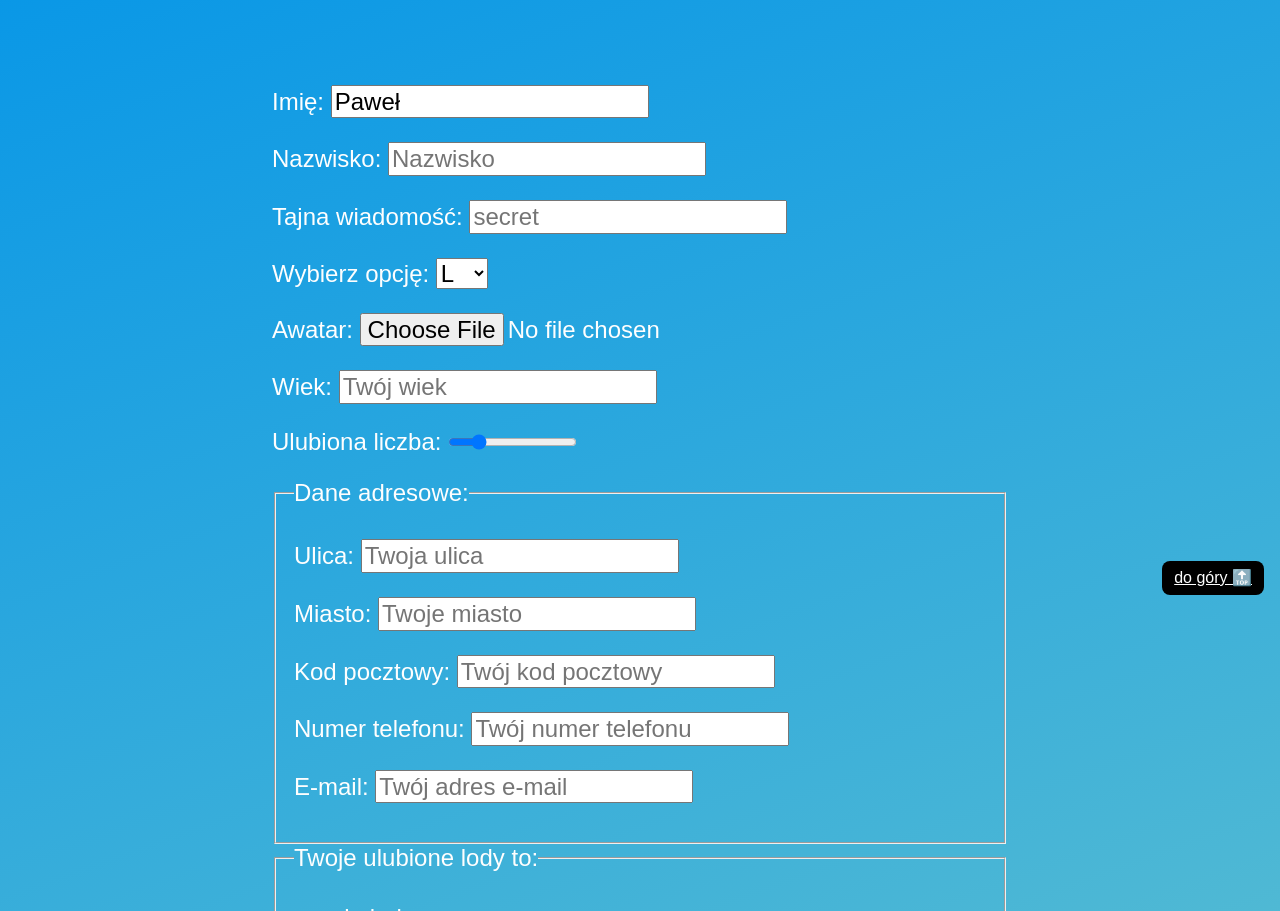
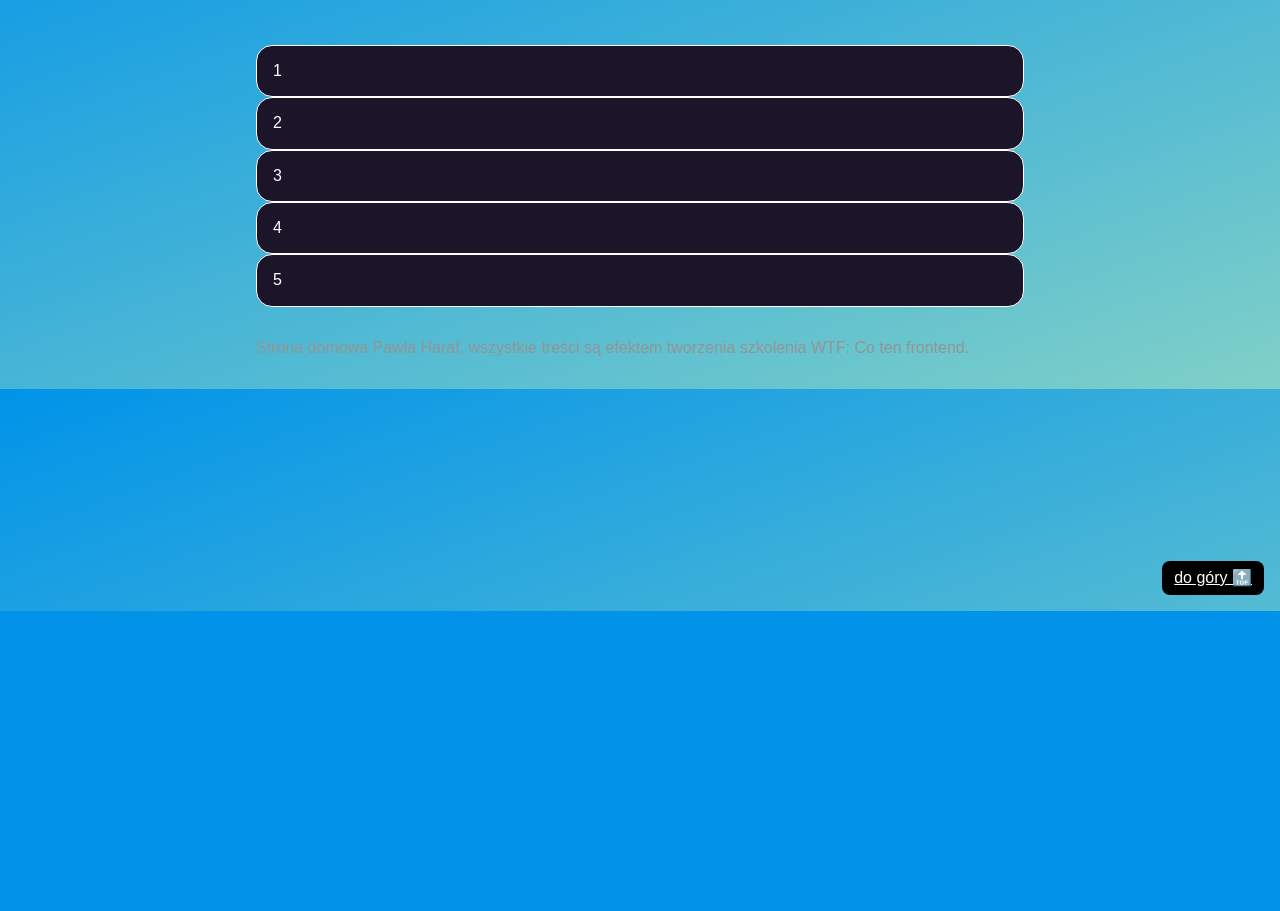
Before and after one commit to pawel-haraf/homepage, a plain HTML site: page grid-playground.html in a window 1280 px wide. Shown: the part 189-1100 px from the top of the page. After the commit the page ends 800 px from the top, so only its background shows below. Drawn offline with Linux system fonts and the light colour scheme.

Commit message:
Added new content to html and css in grid's subpage

```diff
--- a/grid-playground.html
+++ b/grid-playground.html
@@ -8,6 +8,7 @@
     <link rel="stylesheet" href="/style.css" type="text/css">
     <link rel="stylesheet" href="/normalize.css" type="text/css">
     <link rel="stylesheet" href="/form-style.css">
+    <link rel="stylesheet" href="/grid-style.css">
 </head>
 
 <body>
@@ -27,110 +28,13 @@
         <header class="page-header" id="top">
             <h1 class="page-header__heading">Playground grid</h1>
         </header>
-        <section class="form">
-            <form action="https://forms.cotenfrontend.pl" method="post">
-                <p>
-                    <label for="firstName">Imię:</label>
-                    <input id="firstName" name="firstName" value="Paweł" placeholder="Imię">
-                </p>
-                <p>
-                    <label for="lastName">Nazwisko:</label>
-                    <input id="lastName" name="lastName" placeholder="Nazwisko" required </p>
-                <p>
-                    <label for="secret">Tajna wiadomość:</label>
-                    <input id="secret" name="secret" placeholder="secret" type="password">
-                </p>
-                <p>
-                    <label for="size">Wybierz opcję:</label>
-                    <select name="size" id="size">
-                        <option value="s">S</option>
-                        <option value="m">M</option>
-                        <option selected value="l">L</option>
-                        <option value="xl">XL</option>
-                    </select>
-                </p>
-                <p>
-                    <label for="avatar">Awatar:</label>
-                    <input id="avatar" name="avatar" type="file">
-                </p>
-                <p>
-                    <label for="age">Wiek:</label>
-                    <input id="age" name="age" placeholder="Twój wiek" type="number">
-                </p>
-                <p>
-                    <label for="favNumber">Ulubiona liczba:</label>
-                    <input id="favNumber" name="favNumber" type="range" min="0" max="100" step="5" value="20">
-                </p>
-                <fieldset>
-                    <legend>Dane adresowe:</legend>
-                    <p>
-                        <label for="street">Ulica:</label>
-                        <input id="street" name="street" placeholder="Twoja ulica" type="text">
-                    </p>
-                    <p>
-                        <label for="city">Miasto:</label>
-                        <input id="city" name="city" placeholder="Twoje miasto" type="text">
-                    </p>
-                    <p>
-                        <label for="postalCode">Kod pocztowy:</label>
-                        <input id="postalCode" name="postalCode" placeholder="Twój kod pocztowy" type="text"
-                            pattern="[0-9]{2}-[0-9]{3}">
-                    </p>
-                    <p>
-                        <label for="phone">Numer telefonu:</label>
-                        <input id="phone" name="phone" placeholder="Twój numer telefonu" type="tel">
-                    </p>
-                    <p>
-                        <label for="email">E-mail:</label>
-                        <input id="email" name="email" placeholder="Twój adres e-mail" type="email">
-                    </p>
-
-                </fieldset>
-                <fieldset>
-                    <legend>Twoje ulubione lody to:</legend>
-                    <p>
-                        <label>
-                            <input type="radio" name="icecream" value="chocolate">czekoladowe
-                        </label>
-                    </p>
-                    <p>
-                        <label>
-                            <input type="radio" name="icecream" value="creamy">śmietankowe
-                        </label>
-                    </p>
-                    <p>
-                        <label>
-                            <input type="radio" name="icecream" value="pistachio" checked>pistacjowe
-                        </label>
-                    </p>
-                </fieldset>
-                <fieldset>
-                    <legend>Twoje ulubione zespoły to:</legend>
-                    <p>
-                        <label>
-                            <input type="checkbox" name="band" value="radiohead">Radiohead
-                        </label>
-                    </p>
-                    <p>
-                        <label>
-                            <input type="checkbox" name="band" value="system">System of a down
-                        </label>
-                    </p>
-                    <p>
-                        <label>
-                            <input type="checkbox" name="band" value="Tworzywo" checked>Tworzywo stuczne
-                        </label>
-                    </p>
-                </fieldset>
-                <p>
-                    <label for="comment">Komentarz</label><br>
-                    <textarea name="comment" id="comment" placeholder="Twój komentarz..."></textarea>
-                </p>
-                <p>
-                    <input type="submit" value="wyślij">
-                </p>
-            </form>
-        </section>
+        <div class="grig">
+            <div class="grid__item">1</div>
+            <div class="grid__item">2</div>
+            <div class="grid__item">3</div>
+            <div class="grid__item">4</div>
+            <div class="grid__item">5</div>
+        </div>
     </main>
     <footer class="footer">
         <p class="footer__content">Strona domowa Pawła Haraf, wszystkie treści są efektem tworzenia szkolenia WTF: Co
--- a/grid-style.css
+++ b/grid-style.css
@@ -0,0 +1,11 @@
+.grid {
+}
+
+.grid__item {
+	background-color: #1c152a;
+	color: #fff;
+	border: 1px solid #fff;
+	border-radius: 1rem;
+	padding: 1rem;
+	flex: 0 1 50px;
+}
```
